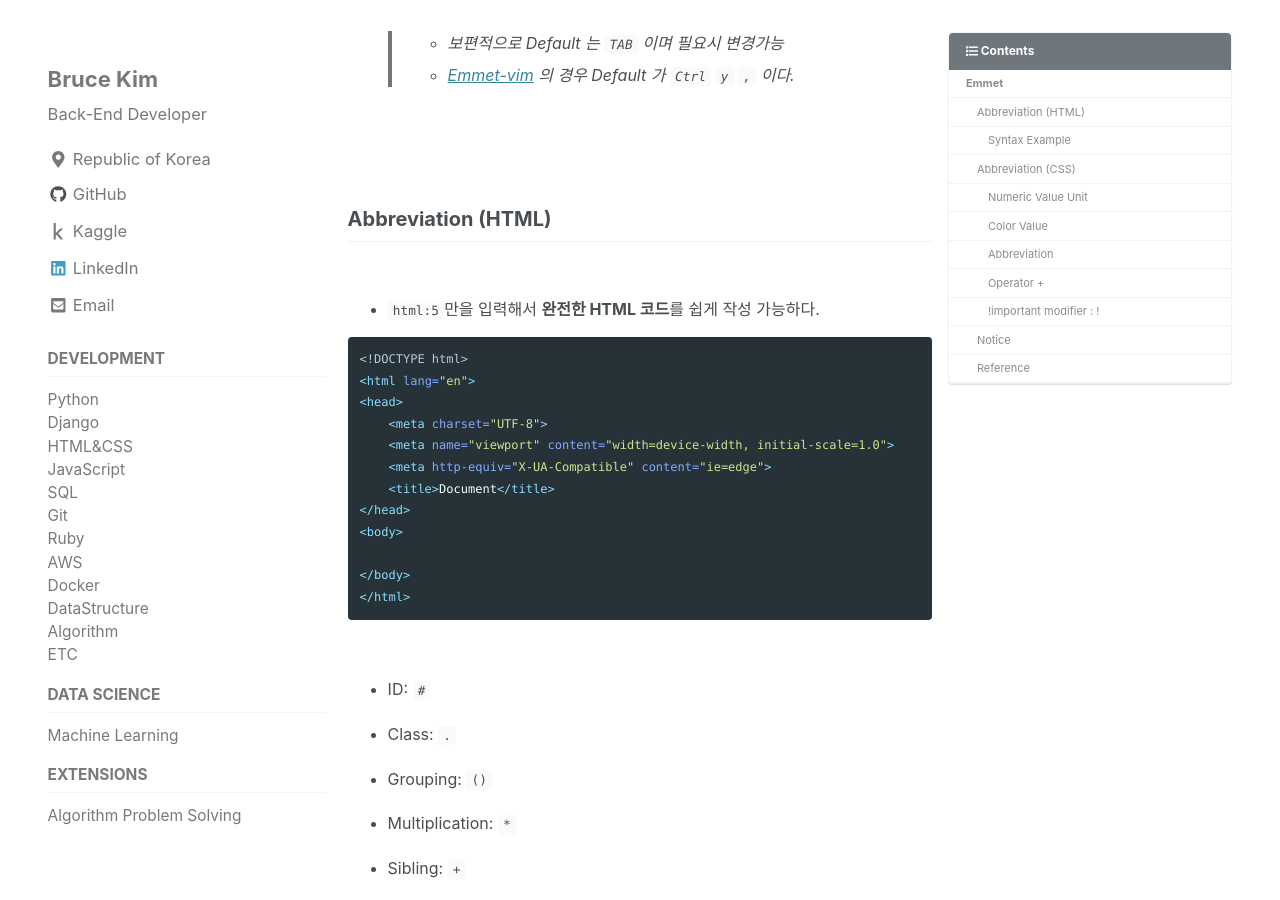
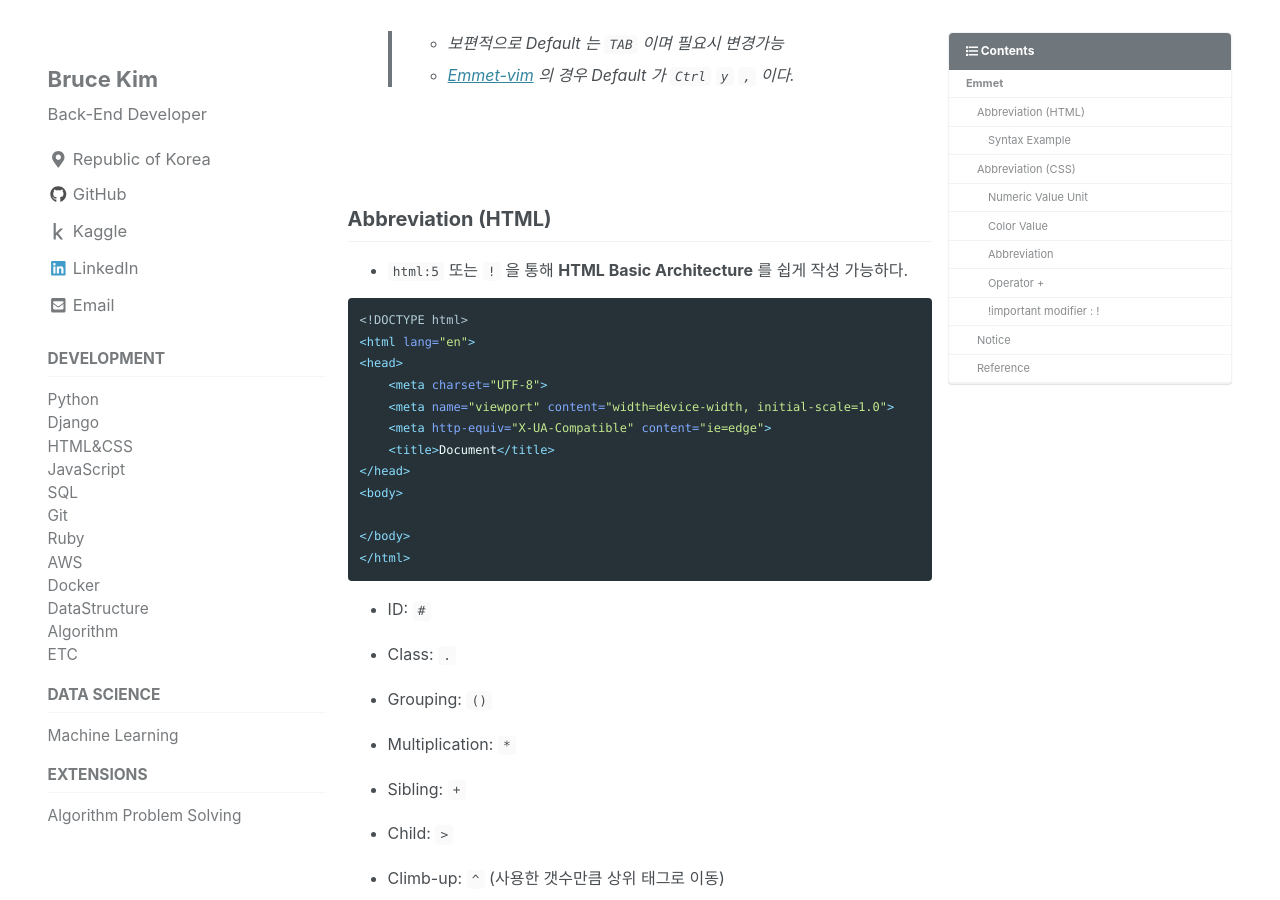
Before and after one commit to devbruce/devbruce.github.io, a Jekyll site: the page built from _posts/HC/2018-09-20-hc-01-emmet.md, in a window 1280 px wide and 900 px high, scrolled down 327 px. Built offline with Jekyll 4.4.1, drawn with Linux system fonts in a browser that asks for light colours; cached includes are drawn as plain includes; nearby versions of some CDN libraries; comment, search, counter and statistics services are not loaded.

Commit message:
Update hc-01

````diff
--- a/_posts/HC/2018-09-20-hc-01-emmet.md
+++ b/_posts/HC/2018-09-20-hc-01-emmet.md
@@ -29,9 +29,7 @@ tags:
 
 ## Abbreviation (HTML)
 
-<br>
-
-- `html:5`만을 입력해서 **완전한 HTML 코드**를 쉽게 작성 가능하다.
+- `html:5` 또는 `!`  을 통해 **HTML Basic Architecture** 를 쉽게 작성 가능하다.
 
 ```html
 <!DOCTYPE html>
@@ -47,8 +45,6 @@ tags:
 </body>
 </html>
 ```
-
-<br>
 
 - ID: `#`
 
@@ -66,8 +62,12 @@ tags:
 
 - Text: `{}`
 
+<br>
+
 - Custom attributes: `[]`
   - ex) `[attr=val attr2=val2]`  (예외적 space 허용)
+
+<br>
 
 - Item numbering: `$` (with Multiplication`*`)
   - `$$$` : 3자리수 (001, 002 ...), `n`개 사용시 `n`자리수
@@ -75,7 +75,7 @@ tags:
   - `$@-` : 감소 (마지막 값이 1)
   - `$@-n` : 감소, 마지막 숫자 == `n`
 
-<br>
+<br><br>
 
 ### Syntax Example
 
````
